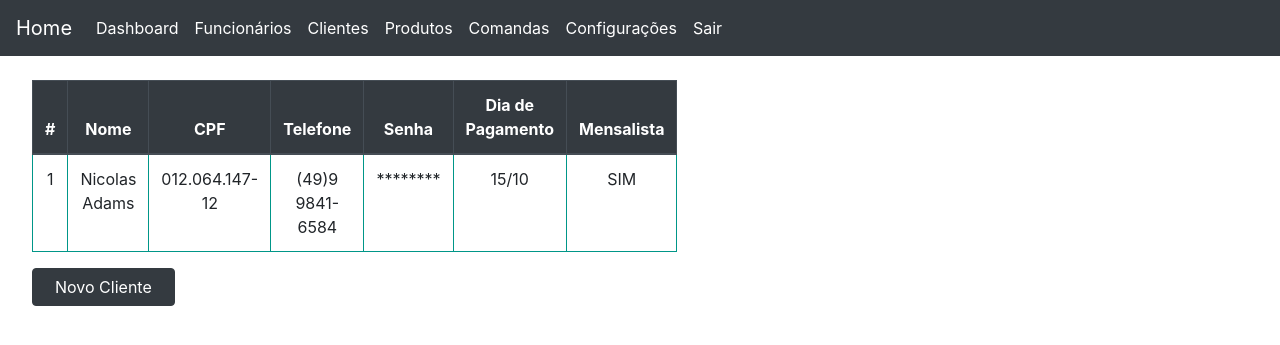
After one commit to grupo06-PI/grupo06, a Flask app: page /clientes/listaClientes in a window 1280 px wide. The commit adds this page. Shown: the top 345 px of the page. Run offline with Flask 2, Linux system fonts and the light colour scheme; some libraries are stand-ins or nearby versions.

Commit message:
criando mais algumas telas/blueprints

```diff
--- a/DesenvolvimentoWeb/grupo06-pythonFlask/app.py
+++ b/DesenvolvimentoWeb/grupo06-pythonFlask/app.py
@@ -6,6 +6,8 @@ from mod_funcionario.funcionario import bp_funcionario
 from mod_cliente.cliente import bp_cliente
 from mod_produto.produto import bp_produto
 from mod_comanda.comanda import bp_comanda
+from mod_configuracoes.configuracoes import bp_configuracoes
+from mod_dashboard.dashboard import bp_dashboard
 
 
 app = Flask(__name__)
@@ -25,5 +27,11 @@ app.register_blueprint(bp_produto)
 #mod_comanda
 app.register_blueprint(bp_comanda)
 
+#mod_configuracoes
+app.register_blueprint(bp_configuracoes)
+
+#mod_dashboard
+app.register_blueprint(bp_dashboard)
+
 if __name__ == "__main__":
     app.run()
--- a/DesenvolvimentoWeb/grupo06-pythonFlask/mod_cliente/cliente.py
+++ b/DesenvolvimentoWeb/grupo06-pythonFlask/mod_cliente/cliente.py
@@ -1,7 +1,12 @@
 from flask import Blueprint, render_template
 
-bp_cliente = Blueprint('cliente', __name__, template_folder='templates')
+bp_cliente = Blueprint('cliente', __name__, template_folder='templates', url_prefix='/clientes')
 
-@bp_cliente.route("/cliente", methods=['GET'])
-def formCliente():
+@bp_cliente.route("/cadCliente", methods=['GET'])
+def CadCliente():
     return render_template("formCliente.html")
+
+
+@bp_cliente.route("/listaClientes", methods=['GET'])
+def ListaClientes():
+    return render_template("formListaClientes.html")
--- a/DesenvolvimentoWeb/grupo06-pythonFlask/mod_cliente/templates/formCliente.html
+++ b/DesenvolvimentoWeb/grupo06-pythonFlask/mod_cliente/templates/formCliente.html
@@ -1,5 +1,5 @@
 {% extends "modelo.html" %}
 
-{% block title %} cliente {% endblock %}
+{% block title %} CadCliente {% endblock %}
 
 {% block content %}  {% endblock %}
--- /dev/null
+++ b/DesenvolvimentoWeb/grupo06-pythonFlask/mod_cliente/templates/formListaClientes.html
@@ -0,0 +1,62 @@
+{% extends "modelo.html" %}
+
+{% block title %} ListaClientes {% endblock %}
+
+{% block style %}
+{{super()}}
+
+<style>
+  #btnCad{
+    text-decoration: none;
+    padding: 10px;
+    padding-bottom: 4px;
+    padding-top: 4px;
+    border-radius: 4px;
+    color: white;
+
+  }
+
+  .listaClientes{
+  width: 50%;
+  resize: both;
+  text-align: center;
+
+  }
+
+</style>
+{% endblock %}
+
+{% block content %}
+    {{ super() }}
+
+<div class="listaClientes">
+    <table border=1 cellspacing=0 cellpadding=2 bordercolor="#009688" class="table">
+        <thead class="thead-dark">
+          <tr>
+            <th scope="col">#</th>
+            <th scope="col">Nome</th>
+            <th scope="col">CPF</th>
+            <th scope="col">Telefone</th>
+            <th scope="col">Senha</th>
+            <th scope="col">Dia de Pagamento</th>
+            <th scope="col">Mensalista</th>
+          </tr>
+        </thead>
+        <tbody>
+
+          <tr>
+            <td>1</td>
+            <td>Nicolas Adams</td>
+            <td>012.064.147-12</td>
+            <td>(49)9 9841-6584</td>
+            <td>********</td>
+            <td>15/10</td>
+            <td>SIM</td>
+            </tr>
+
+        </tbody>
+      </table>
+</div>
+
+<button type="button" class="btn btn-dark"><a id="btnCad" href="{{url_for('cliente.CadCliente')}}"><i class="fa fa-fw fa-plus"></i>Novo Cliente</a></button>
+{% endblock %}
--- a/DesenvolvimentoWeb/grupo06-pythonFlask/mod_comanda/comanda.py
+++ b/DesenvolvimentoWeb/grupo06-pythonFlask/mod_comanda/comanda.py
@@ -1,7 +1,7 @@
 from flask import Blueprint, render_template
 
-bp_comanda = Blueprint('comanda', __name__, template_folder='templates')
+bp_comanda = Blueprint('comanda', __name__, template_folder='templates', url_prefix='/comandas')
 
-@bp_comanda.route("/comanda", methods=['GET'])
+@bp_comanda.route("/cadComanda", methods=['GET'])
 def formComanda():
     return render_template("formComanda.html")
--- a/DesenvolvimentoWeb/grupo06-pythonFlask/mod_comanda/templates/formComanda.html
+++ b/DesenvolvimentoWeb/grupo06-pythonFlask/mod_comanda/templates/formComanda.html
@@ -1,5 +1,5 @@
 {% extends "modelo.html" %}
 
-{% block title %} comanda {% endblock %}
+{% block title %} CadComanda {% endblock %}
 
 {% block content %}  {% endblock %}
--- /dev/null
+++ b/DesenvolvimentoWeb/grupo06-pythonFlask/mod_configuracoes/templates/formConfiguracoes.html
@@ -0,0 +1,5 @@
+{% extends "modelo.html" %}
+
+{% block title %} Configurações {% endblock %}
+
+{% block content %}  {% endblock %}
--- /dev/null
+++ b/DesenvolvimentoWeb/grupo06-pythonFlask/mod_dashboard/templates/formComandasAbertas.html
@@ -0,0 +1,5 @@
+{% extends "modelo.html" %}
+
+{% block title %} ComandasAbertas {% endblock %}
+
+{% block content %}  {% endblock %}
--- /dev/null
+++ b/DesenvolvimentoWeb/grupo06-pythonFlask/mod_dashboard/templates/formRegistroFiados.html
@@ -0,0 +1,5 @@
+{% extends "modelo.html" %}
+
+{% block title %} RegistroFiados {% endblock %}
+
+{% block content %}  {% endblock %}
--- a/DesenvolvimentoWeb/grupo06-pythonFlask/mod_funcionario/templates/formFuncionario.html
+++ b/DesenvolvimentoWeb/grupo06-pythonFlask/mod_funcionario/templates/formFuncionario.html
@@ -1,5 +1,5 @@
 {% extends "modelo.html" %}
 
-{% block title %} funcionario {% endblock %}
+{% block title %} CadFuncionário {% endblock %}
 
 {% block content %}  {% endblock %}
--- a/DesenvolvimentoWeb/grupo06-pythonFlask/templates/modelo.html
+++ b/DesenvolvimentoWeb/grupo06-pythonFlask/templates/modelo.html
@@ -7,13 +7,18 @@
 
     <title>{% block title %}  {% endblock %} - grupo06 </title>
 
+  {% block style %}
+
     <style>
 
         body {
             padding-top: 5rem;
+            padding-left: 2rem;
         }
 
       </style>
+
+  {% endblock %}
 
     <!-- Importando o bootstrap static-->
     <link rel="stylesheet" href="{{ url_for('static', filename='bootstrap-4.5.2-dist/css/bootstrap.min.css') }}">
@@ -21,7 +26,7 @@
 <body>
 
     <nav class="navbar navbar-expand-md navbar-dark bg-dark fixed-top">
-        {% block content %}  {% endblock %}
+        {% block menu %}  {% endblock %}
         <a class="navbar-brand" href="{{url_for('home.formHome')}}">Home</a>
 
 
@@ -29,19 +34,31 @@
           <ul class="navbar-nav mr-auto">
 
             <li class="nav-item active">
-                <a class="nav-link" href="{{url_for('funcionario.formFuncionario')}}">Funcionários</a>
+              <a class="nav-link" href="#">Dashboard</a>
             </li>
 
             <li class="nav-item active">
-                <a class="nav-link" href="{{url_for('cliente.formCliente')}}">Clientes</span></a>
+                <a class="nav-link" href="{{url_for('funcionario.ListaFuncionarios')}}">Funcionários</a>
             </li>
 
             <li class="nav-item active">
-                <a class="nav-link" href="{{url_for('produto.formProduto')}}">Produtos</a>
+                <a class="nav-link" href="{{url_for('cliente.ListaClientes')}}">Clientes</span></a>
+            </li>
+
+            <li class="nav-item active">
+                <a class="nav-link" href="{{url_for('produto.ListaProdutos')}}">Produtos</a>
             </li>
 
             <li class="nav-item active">
                 <a class="nav-link" href="{{url_for('comanda.formComanda')}}">Comandas</a>
+            </li>
+
+            <li class="nav-item active">
+              <a class="nav-link" href=" {{url_for('configuracoes.formConfiguracoes')}} ">Configurações</a>
+            </li>
+
+            <li class="nav-item active">
+              <a class="nav-link" href="###">Sair</a>
             </li>
           </ul>
 
@@ -49,7 +66,7 @@
       </nav>
 
 
-
+    {% block content %} {% endblock %}
 
 
     <!-- Importando o JS static-->
```
Also changed, not shown: DesenvolvimentoWeb/grupo06-pythonFlask/mod_configuracoes/configuracoes.py (added, +7 -0 lines), DesenvolvimentoWeb/grupo06-pythonFlask/mod_dashboard/dashboard.py (added, +11 -0 lines), DesenvolvimentoWeb/grupo06-pythonFlask/mod_funcionario/funcionario.py (+8 -3 lines), DesenvolvimentoWeb/grupo06-pythonFlask/mod_funcionario/templates/formListaFuncionarios.html (added, +66 -0 lines), DesenvolvimentoWeb/grupo06-pythonFlask/mod_produto/produto.py (+8 -3 lines), DesenvolvimentoWeb/grupo06-pythonFlask/mod_produto/templates/formListaProdutos.html (added, +60 -0 lines), 2 other files.
